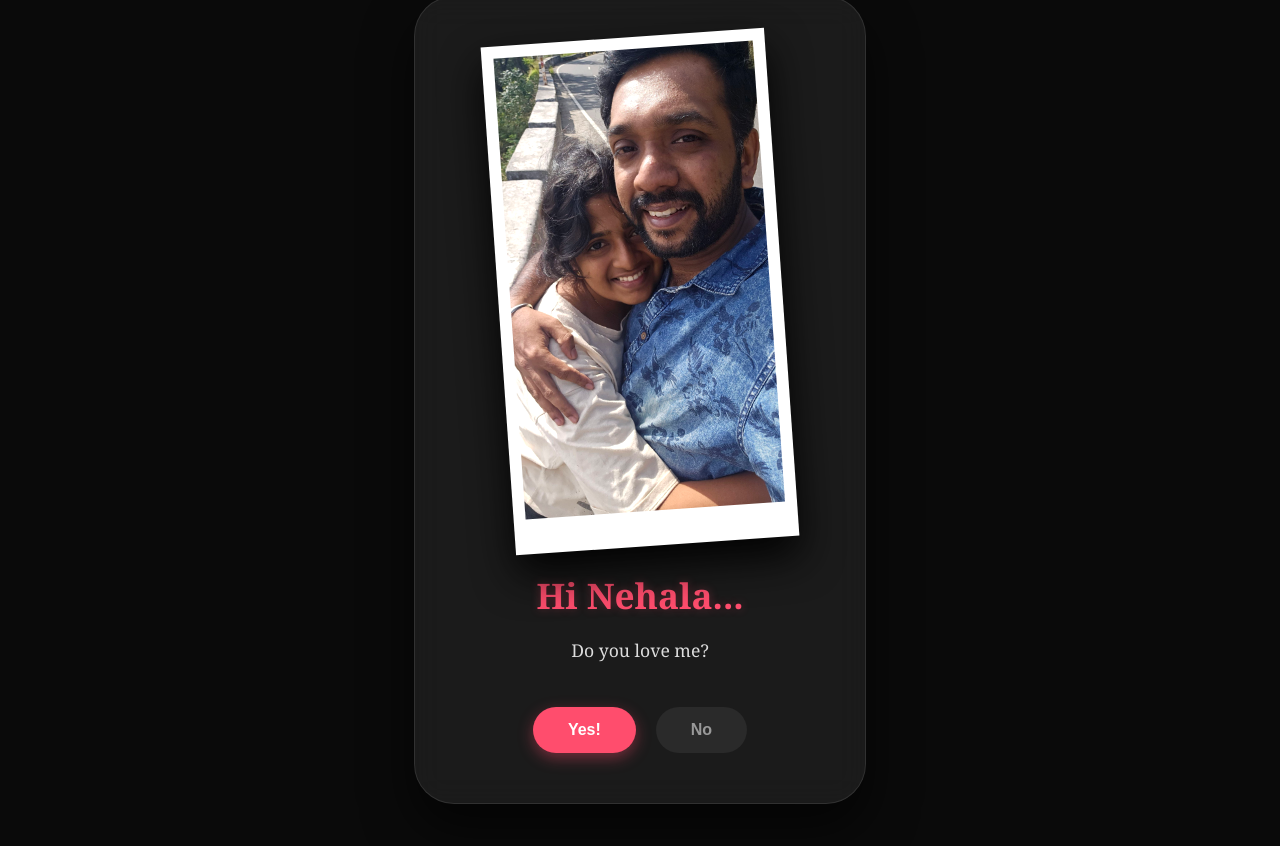
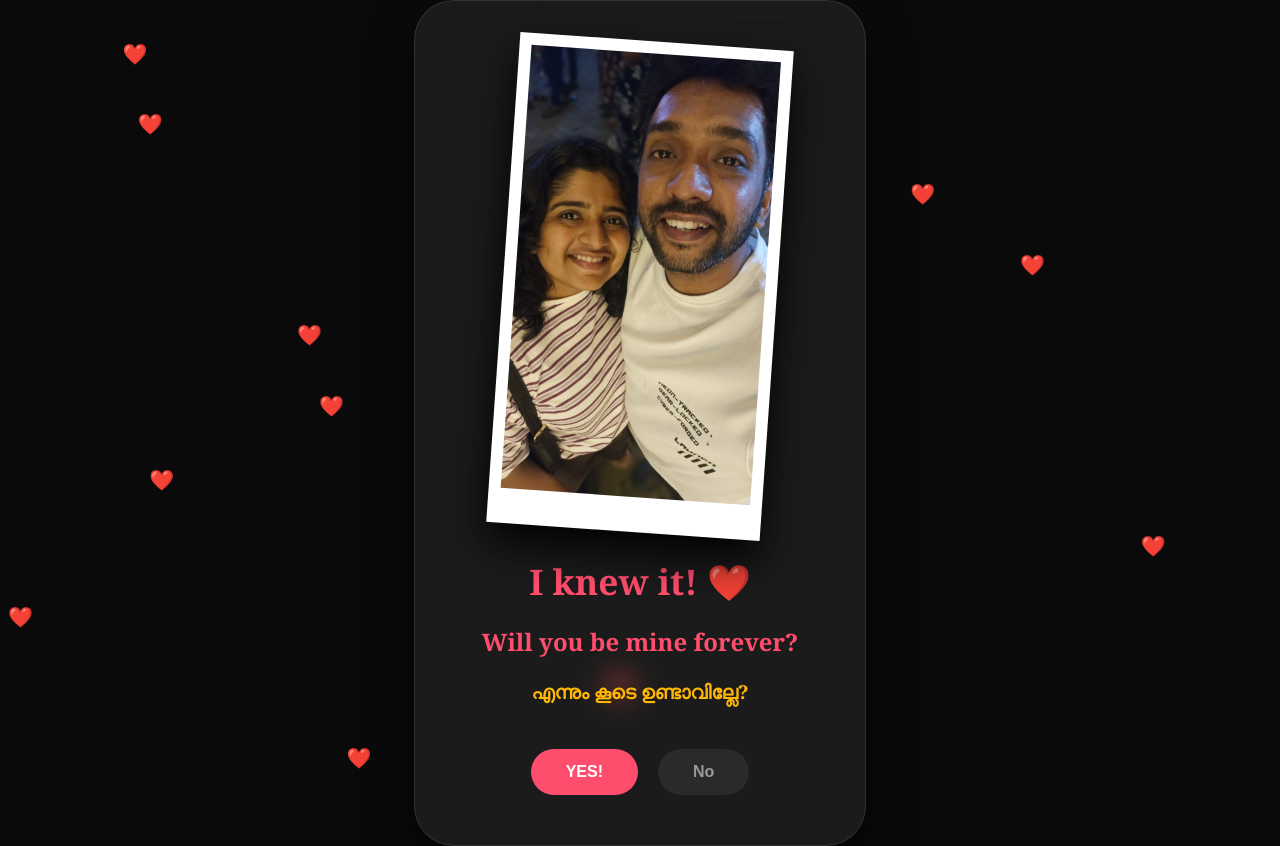
Before and after one commit to mohitkrishnan/For-Nehala, a plain HTML site: page index.html in a window 1280 px wide. Both pictures are taken after a click on the button "Yes!". Before the commit the page ends 804 px from the top, so only its background shows below. Drawn offline with Linux system fonts and the light colour scheme.

Commit message:
Update index.html

```diff
--- a/index.html
+++ b/index.html
@@ -5,106 +5,53 @@
     <meta name="viewport" content="width=device-width, initial-scale=1.0">
     <title>For My Vave, Nehala</title>
     <style>
-        :root {
-            --rose: #ff4d6d;
-            --gold: #ffb703;
-            --dark: #0a0a0a;
-        }
-        body {
-            background-color: var(--dark);
-            color: white;
-            font-family: 'Georgia', serif;
-            margin: 0;
-            display: flex;
-            align-items: center;
-            justify-content: center;
-            min-height: 100vh;
-            overflow: hidden;
-        }
-
-        .bg-hearts {
-            position: fixed;
-            top: 0; left: 0; width: 100%; height: 100%;
-            z-index: -1;
-            pointer-events: none;
-        }
-
-        .card {
-            background: rgba(255, 255, 255, 0.07);
-            backdrop-filter: blur(15px);
-            padding: 40px 25px;
-            border-radius: 40px;
-            border: 1px solid rgba(255, 255, 255, 0.1);
-            text-align: center;
-            max-width: 400px;
-            width: 85%;
-            box-shadow: 0 25px 50px rgba(0,0,0,0.6);
-            position: absolute;
-            transition: all 0.6s cubic-bezier(0.4, 0, 0.2, 1);
-        }
-
-        .hidden { display: none; opacity: 0; transform: scale(0.8) translateY(20px); }
-
-        h1 { font-size: 2.2rem; color: var(--rose); margin-bottom: 10px; text-shadow: 0 0 10px rgba(255,77,109,0.3); }
-        p { font-size: 1.1rem; color: #ddd; line-height: 1.5; }
-
+        :root { --rose: #ff4d6d; --gold: #ffb703; --dark: #0a0a0a; }
+        body { background-color: var(--dark); color: white; font-family: 'Georgia', serif; margin: 0; display: flex; align-items: center; justify-content: center; min-height: 100vh; overflow: hidden; }
+        .bg-hearts { position: fixed; top: 0; left: 0; width: 100%; height: 100%; z-index: -1; pointer-events: none; }
+        .card { background: rgba(255, 255, 255, 0.07); backdrop-filter: blur(15px); padding: 40px 25px; border-radius: 40px; border: 1px solid rgba(255, 255, 255, 0.1); text-align: center; max-width: 400px; width: 85%; box-shadow: 0 25px 50px rgba(0,0,0,0.6); }
+        .hidden { display: none !important; }
+        h1 { font-size: 2.2rem; color: var(--rose); margin-bottom: 10px; }
         .btn-container { display: flex; justify-content: center; gap: 20px; margin-top: 35px; height: 65px; align-items: center; }
-        button { padding: 14px 35px; border-radius: 35px; border: none; font-weight: bold; cursor: pointer; transition: 0.3s; font-size: 1rem; }
-
-        .yes-btn { background: var(--rose); color: white; box-shadow: 0 5px 15px rgba(255, 77, 109, 0.4); }
+        button { padding: 14px 35px; border-radius: 35px; border: none; font-weight: bold; cursor: pointer; font-size: 1rem; }
+        .yes-btn { background: var(--rose); color: white; }
         .no-btn { background: #2a2a2a; color: #999; }
-
-        .polaroid {
-            background: #fff;
-            padding: 12px 12px 35px 12px;
-            margin: 0 auto 25px auto;
-            max-width: 260px;
-            box-shadow: 0 20px 40px rgba(0,0,0,0.9);
-            transition: 0.5s;
-        }
-        .polaroid img { width: 100%; display: block; filter: contrast(1.1); }
-        .rotate-left { transform: rotate(-4deg); }
-        .rotate-right { transform: rotate(4deg); }
-
+        .polaroid { background: #fff; padding: 12px 12px 35px 12px; margin: 0 auto 25px auto; max-width: 250px; box-shadow: 0 20px 40px rgba(0,0,0,0.9); }
+        .polaroid img { width: 100%; display: block; }
         .malayalam-text { font-size: 1.2rem; color: var(--gold); margin-top: 18px; font-weight: bold; }
-
-        @keyframes finalPop { from { opacity: 0; transform: scale(0.6); } to { opacity: 1; transform: scale(1); } }
     </style>
 </head>
 <body>
-
     <div class="bg-hearts" id="heart-bg"></div>
 
     <div id="page1" class="card">
-        <div class="polaroid rotate-left">
-            <img src="photo_2026-02-01_19-26-27.jpg" alt="Photo 1">
+        <div class="polaroid" style="transform: rotate(-4deg);">
+            <img src="photo_2026-02-01_19-26-27.jpg" alt="Memory 1">
         </div>
         <h1>Hi Nehala...</h1>
         <p>Do you love me?</p>
         <div class="btn-container">
-            <button class="yes-btn" onclick="goToStep2()">Yes!</button>
+            <button class="yes-btn" onclick="showPage('page2')">Yes!</button>
             <button id="noBtn1" class="no-btn" onmouseover="dodge('noBtn1')">No</button>
         </div>
     </div>
 
     <div id="page2" class="card hidden">
-        <div class="polaroid rotate-right">
-            <img src="second-photo.jpg" alt="Photo 2">
+        <div class="polaroid" style="transform: rotate(4deg);">
+            <img src="second-photo.jpg" alt="Memory 2">
         </div>
         <h1>I knew it! ❤️</h1>
-        <p>Since it's February 8th...</p>
-        <h2 style="color: var(--rose); font-size: 1.8rem;">Will you be mine forever?</h2>
+        <h2 style="color: var(--rose);">Will you be mine forever?</h2>
         <div class="malayalam-text">എന്നും കൂടെ ഉണ്ടാവില്ലേ?</div>
         <div class="btn-container">
-            <button class="yes-btn" onclick="goToStep3()">YES!</button>
+            <button class="yes-btn" onclick="showPage('page3')">YES!</button>
             <button id="noBtn2" class="no-btn" onmouseover="dodge('noBtn2')">No</button>
         </div>
     </div>
 
-    <div id="page3" class="card hidden" style="position: relative; animation: finalPop 0.8s ease-out forwards;">
+    <div id="page3" class="card hidden">
         <h1 style="color: var(--rose);">I Love You, Vave!</h1>
-        <div class="polaroid rotate-left">
-            <img src="second-photo.jpg" alt="Photo 2">
+        <div class="polaroid">
+            <img src="second-photo.jpg" alt="Memory 2 Final">
         </div>
         <p style="font-style: italic; color: #fff;">"I Love you vave and I miss you so much"</p>
     </div>
@@ -112,30 +59,16 @@
     <script>
         function dodge(id) {
             const btn = document.getElementById(id);
-            const x = Math.random() * (window.innerWidth - btn.offsetWidth);
-            const y = Math.random() * (window.innerHeight - btn.offsetHeight);
             btn.style.position = 'fixed';
-            btn.style.left = x + 'px';
-            btn.style.top = y + 'px';
+            btn.style.left = Math.random() * (window.innerWidth - 100) + 'px';
+            btn.style.top = Math.random() * (window.innerHeight - 50) + 'px';
         }
 
-        function goToStep2() {
-            transitionCards('page1', 'page2');
-        }
-
-        function goToStep3() {
-            transitionCards('page2', 'page3');
-        }
-
-        function transitionCards(hideId, showId) {
-            const hide = document.getElementById(hideId);
-            const show = document.getElementById(showId);
-            hide.classList.add('hidden');
-            setTimeout(() => {
-                hide.style.display = 'none';
-                show.style.display = 'block';
-                setTimeout(() => show.classList.remove('hidden'), 50);
-            }, 600);
+        function showPage(pageId) {
+            document.getElementById('page1').classList.add('hidden');
+            document.getElementById('page2').classList.add('hidden');
+            document.getElementById('page3').classList.add('hidden');
+            document.getElementById(pageId).classList.remove('hidden');
         }
 
         function createHeart() {
@@ -144,12 +77,13 @@
             heart.style.position = 'fixed';
             heart.style.left = Math.random() * 100 + 'vw';
             heart.style.top = '100vh';
-            heart.style.fontSize = (Math.random() * 25 + 10) + 'px';
-            heart.style.opacity = Math.random();
-            heart.style.transition = `transform ${Math.random() * 2 + 4}s linear, opacity 5s`;
+            heart.style.fontSize = '20px';
+            heart.style.transition = 'transform 5s linear';
             document.getElementById('heart-bg').appendChild(heart);
-            setTimeout(() => {
-                heart.style.transform = 'translateY(-110vh)';
-                heart.style.opacity = '0';
-            }, 100);
-            setTimeout
+            setTimeout(() => { heart.style.transform = 'translateY(-110vh)'; }, 100);
+            setTimeout(() => { heart.remove(); }, 6000);
+        }
+        setInterval(createHeart, 400);
+    </script>
+</body>
+</html>
```
